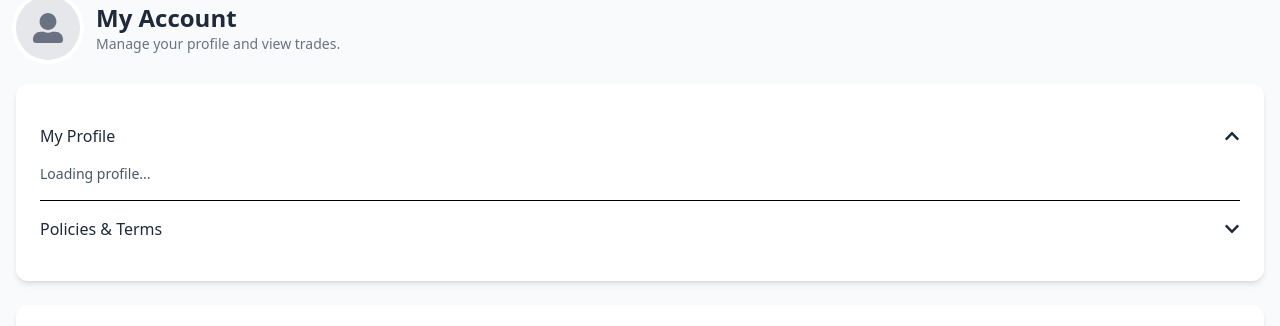
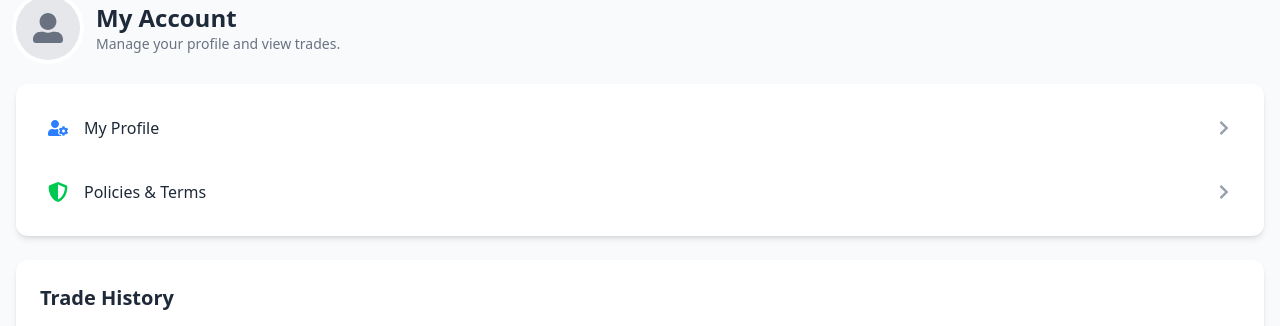
Before and after one commit to Trade2CarT/trade2cartUser, a React (Vite) app: page /account in a window 1280 px wide. Shown: the part 180-506 px from the top of the page. Built offline with nearby package versions, Linux system fonts and the light colour scheme; no server answers; the database is empty; sample sign-in values are in the browser's storage.

Commit message:
Update AccountPage.jsx

```diff
--- a/src/components/AccountPage.jsx
+++ b/src/components/AccountPage.jsx
@@ -1,8 +1,8 @@
 import React, { useEffect, useState } from 'react';
 import { Link, useNavigate } from 'react-router-dom';
-import { FaHome, FaTasks, FaUserAlt, FaChevronDown, FaChevronUp, FaMapMarkerAlt, FaBell, FaShoppingCart, FaSignOutAlt } from 'react-icons/fa';
+import { FaHome, FaTasks, FaUserAlt, FaMapMarkerAlt, FaBell, FaShoppingCart, FaSignOutAlt, FaUserCog, FaShieldAlt, FaChevronRight } from 'react-icons/fa';
 import { db } from '../firebase';
-import { ref, update, get } from 'firebase/database';
+import { ref, get } from 'firebase/database';
 import assetlogo from '../assets/images/logo.PNG';
 import { toast } from 'react-hot-toast';
 import { useSettings } from '../context/SettingsContext';
@@ -11,35 +11,27 @@ import SEO from './SEO';
 import Loader from './Loader';
 
 // Import the modular components
-import ProfileSection from './account/ProfileSection';
-import PoliciesAndTerms from './account/PoliciesAndTerms';
 import TradeHistorySection from './account/TradeHistorySection';
 import BillModal from './account/BillModal';
 
 const AccountPage = () => {
-  const { location, setLocation, setUserMobile, userMobile } = useSettings();
+  const { location, setUserMobile, userMobile } = useSettings();
   const navigate = useNavigate();
   const auth = getAuth();
 
-  const [expandedSection, setExpandedSection] = useState('profile'); // Profile section is open by default
   const [originalUserData, setOriginalUserData] = useState(null);
-  const [editableUserData, setEditableUserData] = useState(null);
-  const [isEditing, setIsEditing] = useState(false);
   const [userLoading, setUserLoading] = useState(true);
-  const [currentUserId, setCurrentUserId] = useState(null);
   const [billToView, setBillToView] = useState(null);
 
   useEffect(() => {
     setUserLoading(true);
     const unsubscribe = onAuthStateChanged(auth, (user) => {
       if (user) {
-        setCurrentUserId(user.uid);
         const userRef = ref(db, `users/${user.uid}`);
         get(userRef).then((snapshot) => {
           if (snapshot.exists()) {
             const data = { id: snapshot.key, ...snapshot.val() };
             setOriginalUserData(data);
-            setEditableUserData(data);
           }
         }).finally(() => setUserLoading(false));
       } else {
@@ -49,28 +41,6 @@ const AccountPage = () => {
     });
     return () => unsubscribe();
   }, [auth, navigate]);
-
-  const handleProfileUpdate = async () => {
-    if (!currentUserId || !editableUserData) return;
-    const updatePayload = {
-      name: editableUserData.name || '',
-      address: editableUserData.address || '',
-      location: editableUserData.location || '',
-      language: editableUserData.language || '',
-    };
-    const promise = update(ref(db, `users/${currentUserId}`), updatePayload);
-    toast.promise(promise, {
-      loading: 'Updating profile...',
-      success: 'Profile updated successfully!',
-      error: 'Failed to update profile.'
-    });
-    try {
-      await promise;
-      setLocation(editableUserData.location);
-      setOriginalUserData(editableUserData);
-      setIsEditing(false);
-    } catch (error) { /* Handled by toast */ }
-  };
 
   const handleLogout = () => {
     signOut(auth).then(() => {
@@ -89,16 +59,6 @@ const AccountPage = () => {
     setBillToView(null);
   };
 
-  const Section = ({ title, sectionKey, children }) => (
-    <div className="border-b last:border-b-0">
-      <button onClick={() => setExpandedSection(expandedSection === sectionKey ? null : sectionKey)} className="flex justify-between items-center w-full py-4 font-medium text-left text-gray-800">
-        <span>{title}</span>
-        {expandedSection === sectionKey ? <FaChevronUp /> : <FaChevronDown />}
-      </button>
-      {expandedSection === sectionKey && <div className="pb-4 text-sm text-gray-600">{children}</div>}
-    </div>
-  );
-
   return (
     <>
       <SEO title="My Account - Trade2Cart" description="Manage your profile, view history, and download bills." />
@@ -111,7 +71,7 @@ const AccountPage = () => {
         <main className="flex-grow p-4 overflow-y-auto">
           {userLoading ? <Loader fullscreen /> : (
             <>
-              {/* --- NEW: Profile Header --- */}
+              {/* --- Profile Header --- */}
               <div className="flex items-center space-x-4 mb-6">
                 <div className="w-16 h-16 bg-gray-200 rounded-full flex items-center justify-center ring-4 ring-white shadow-sm">
                   <FaUserAlt className="text-3xl text-gray-500" />
@@ -122,22 +82,22 @@ const AccountPage = () => {
                 </div>
               </div>
 
-              {/* Container for Profile and Policies */}
-              <div className="bg-white p-4 sm:p-6 rounded-xl shadow-md">
-                <Section title="My Profile" sectionKey="profile">
-                  <ProfileSection
-                    userData={editableUserData}
-                    isEditing={isEditing}
-                    onInputChange={(e) => setEditableUserData(prev => ({ ...prev, [e.target.name]: e.target.value }))}
-                    onEditClick={() => setIsEditing(true)}
-                    onSaveClick={handleProfileUpdate}
-                    onCancelClick={() => { setIsEditing(false); setEditableUserData(originalUserData); }}
-                  />
-                </Section>
-
-                <Section title="Policies & Terms" sectionKey="policies">
-                  <PoliciesAndTerms />
-                </Section>
+              {/* --- NEW: Navigation Buttons --- */}
+              <div className="bg-white p-2 sm:p-4 rounded-xl shadow-md space-y-2">
+                <Link to="/account/profile" className="flex justify-between items-center w-full p-4 font-medium text-left text-gray-800 hover:bg-gray-50 rounded-lg transition-colors">
+                  <div className="flex items-center gap-4">
+                    <FaUserCog className="text-xl text-blue-500" />
+                    <span>My Profile</span>
+                  </div>
+                  <FaChevronRight className="text-gray-400" />
+                </Link>
+                <Link to="/account/policies" className="flex justify-between items-center w-full p-4 font-medium text-left text-gray-800 hover:bg-gray-50 rounded-lg transition-colors">
+                  <div className="flex items-center gap-4">
+                    <FaShieldAlt className="text-xl text-green-500" />
+                    <span>Policies & Terms</span>
+                  </div>
+                  <FaChevronRight className="text-gray-400" />
+                </Link>
               </div>
 
               {/* Container for Trade History */}
```
